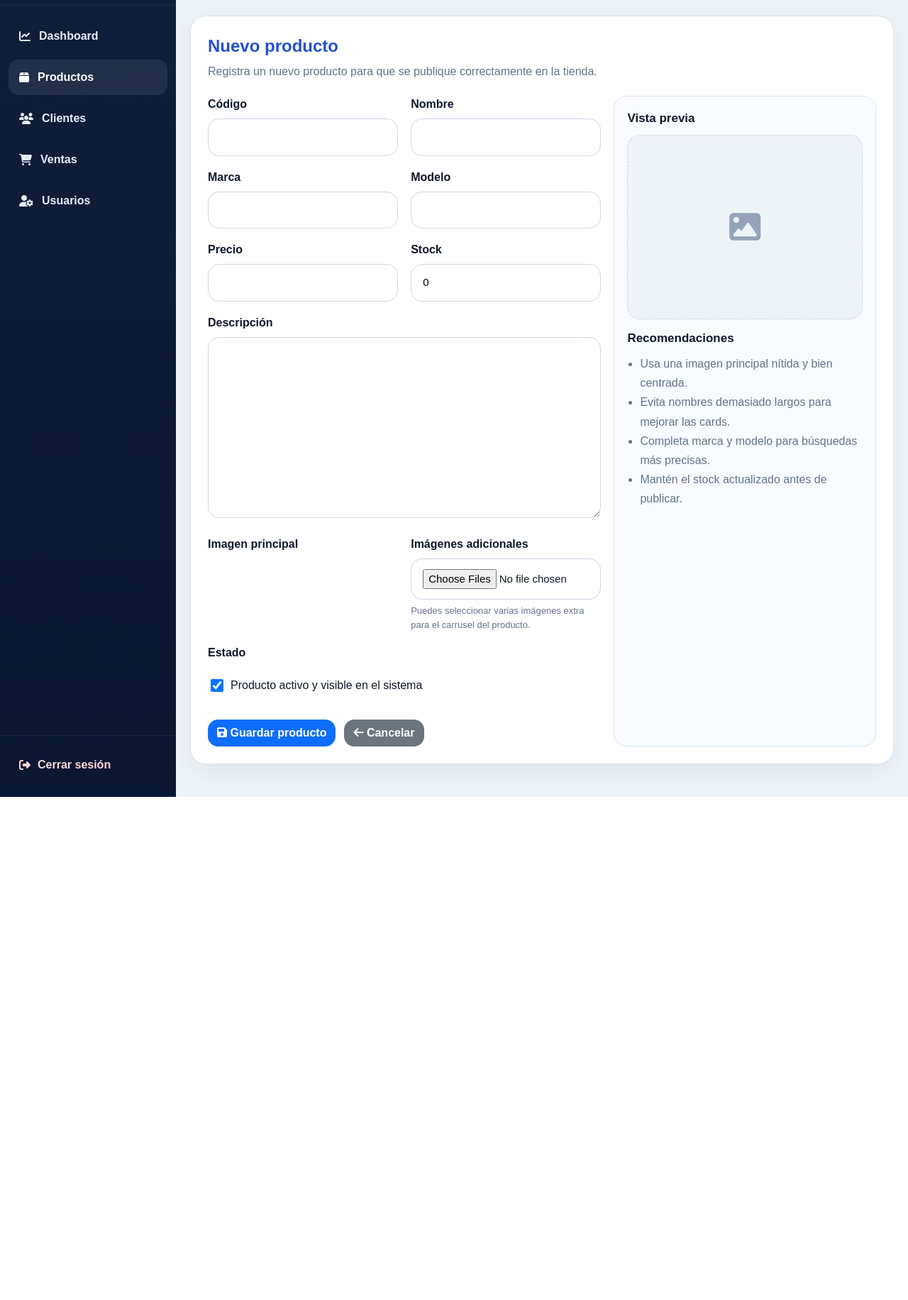
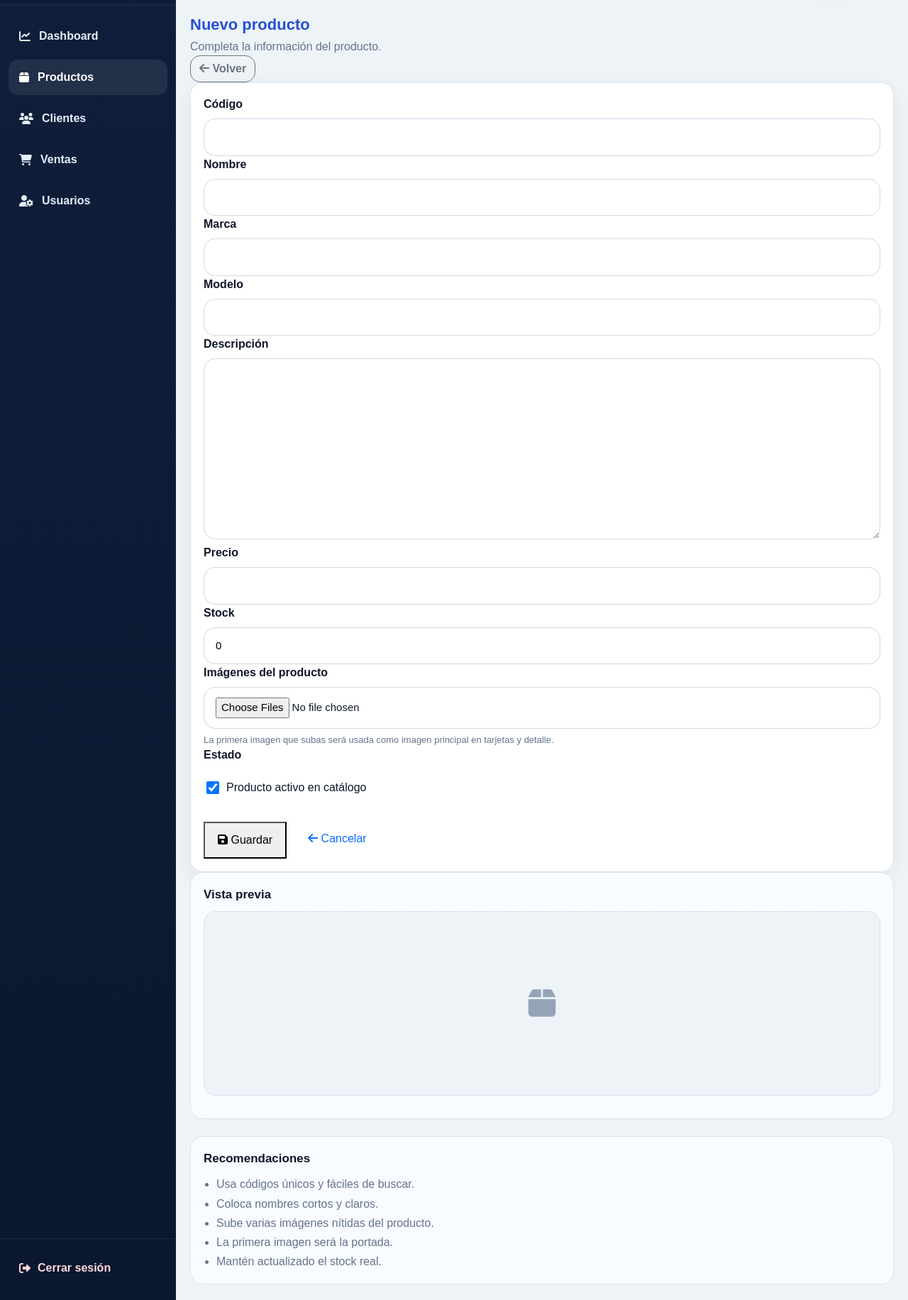
Before and after one commit to gregorferpro/Tienda2, a Django app: page /tienda/productos/nuevo/ in a window 1280 px wide. Shown: the part 73-1905 px from the top of the page at 71% size. Before the commit the page ends 1196 px from the top, so only its background shows below. Run offline with Django 5.2, Linux system fonts and the light colour scheme; the visitor is signed in with stand-in values (Sample User, id 1).

Commit message:
Corrige carga de imagenes de productos en dashboard y catalogo

```diff
--- a/config/urls.py
+++ b/config/urls.py
@@ -1,36 +1,25 @@
-"""
-URL configuration for config project.
-
-The `urlpatterns` list routes URLs to views. For more information please see:
-    https://docs.djangoproject.com/en/5.0/topics/http/urls/
-Examples:
-Function views
-    1. Add an import:  from my_app import views
-    2. Add a URL to urlpatterns:  path('', views.home, name='home')
-Class-based views
-    1. Add an import:  from other_app.views import Home
-    2. Add a URL to urlpatterns:  path('', Home.as_view(), name='home')
-Including another URLconf
-    1. Import the include() function: from django.urls import include, path
-    2. Add a URL to urlpatterns:  path('blog/', include('blog.urls'))
-"""
 from django.conf import settings
-from django.conf.urls.static import static
 from django.contrib import admin
 from django.contrib.auth import views as auth_views
-from django.urls import path, include
+from django.urls import include, path, re_path
+from django.views.static import serve
+
 from cuentas import views as cuentas_views
 
 urlpatterns = [
     path('admin/', admin.site.urls),
     path('crear-admin-render/', cuentas_views.crear_admin_render, name='crear_admin_render'),
     path('configurar-google-render/', cuentas_views.configurar_google_render, name='configurar_google_render'),
+
     path('', include('cuentas.urls')),
     path('tienda/', include('tienda.urls')),
+
     path('login/', auth_views.LoginView.as_view(template_name='registration/login.html'), name='login'),
     path('logout/', auth_views.LogoutView.as_view(), name='logout'),
     path('accounts/', include('allauth.urls')),
 ]
 
-if settings.DEBUG:
-    urlpatterns += static(settings.MEDIA_URL, document_root=settings.MEDIA_ROOT)
+# Servir media también en Render
+urlpatterns += [
+    re_path(r'^media/(?P<path>.*)$', serve, {'document_root': settings.MEDIA_ROOT}),
+]
--- a/templates/tienda/producto_form.html
+++ b/templates/tienda/producto_form.html
@@ -1,130 +1,154 @@
 {% extends 'base.html' %}
+{% load static %}
 
 {% block title %}{{ titulo }}{% endblock %}
 
 {% block content %}
+<div class="form-page">
     <div class="form-shell">
-    <div class="panel-card mb-4">
-        <div class="panel-title">{{ titulo }}</div>
-        <div class="panel-subtitle">
-            {% if producto %}
-                Actualiza la información del producto, las imágenes y su disponibilidad en catálogo.
-            {% else %}
-                Registra un nuevo producto para que se publique correctamente en la tienda.
-            {% endif %}
+        <div class="form-header">
+            <div>
+                <h2 class="section-title mb-1">{{ titulo }}</h2>
+                <p class="section-subtitle mb-0">Completa la información del producto.</p>
+            </div>
+            <a href="{% url 'productos_list' %}" class="btn btn-outline-secondary">
+                <i class="fa-solid fa-arrow-left"></i> Volver
+            </a>
         </div>
 
-        <div class="form-layout-split">
-            <div class="panel-card form-panel-reset">
+        <div class="form-layout">
+            <div class="page-card">
                 <form method="post" enctype="multipart/form-data" novalidate>
                     {% csrf_token %}
 
-                    <div class="field-grid">
+                    <div class="form-grid">
                         <div class="field-group">
                             <label class="field-label" for="{{ form.codigo.id_for_label }}">Código</label>
                             {{ form.codigo }}
-                            {% if form.codigo.errors %}<div class="field-error">{{ form.codigo.errors|join:", " }}</div>{% endif %}
+                            {% if form.codigo.errors %}
+                                <div class="field-error">{{ form.codigo.errors|join:", " }}</div>
+                            {% endif %}
                         </div>
 
                         <div class="field-group">
                             <label class="field-label" for="{{ form.nombre.id_for_label }}">Nombre</label>
                             {{ form.nombre }}
-                            {% if form.nombre.errors %}<div class="field-error">{{ form.nombre.errors|join:", " }}</div>{% endif %}
+                            {% if form.nombre.errors %}
+                                <div class="field-error">{{ form.nombre.errors|join:", " }}</div>
+                            {% endif %}
                         </div>
 
                         <div class="field-group">
                             <label class="field-label" for="{{ form.marca.id_for_label }}">Marca</label>
                             {{ form.marca }}
-                            {% if form.marca.errors %}<div class="field-error">{{ form.marca.errors|join:", " }}</div>{% endif %}
+                            {% if form.marca.errors %}
+                                <div class="field-error">{{ form.marca.errors|join:", " }}</div>
+                            {% endif %}
                         </div>
 
                         <div class="field-group">
                             <label class="field-label" for="{{ form.modelo.id_for_label }}">Modelo</label>
                             {{ form.modelo }}
-                            {% if form.modelo.errors %}<div class="field-error">{{ form.modelo.errors|join:", " }}</div>{% endif %}
+                            {% if form.modelo.errors %}
+                                <div class="field-error">{{ form.modelo.errors|join:", " }}</div>
+                            {% endif %}
+                        </div>
+
+                        <div class="field-group full">
+                            <label class="field-label" for="{{ form.descripcion.id_for_label }}">Descripción</label>
+                            {{ form.descripcion }}
+                            {% if form.descripcion.errors %}
+                                <div class="field-error">{{ form.descripcion.errors|join:", " }}</div>
+                            {% endif %}
                         </div>
 
                         <div class="field-group">
                             <label class="field-label" for="{{ form.precio.id_for_label }}">Precio</label>
                             {{ form.precio }}
-                            {% if form.precio.errors %}<div class="field-error">{{ form.precio.errors|join:", " }}</div>{% endif %}
+                            {% if form.precio.errors %}
+                                <div class="field-error">{{ form.precio.errors|join:", " }}</div>
+                            {% endif %}
                         </div>
 
                         <div class="field-group">
                             <label class="field-label" for="{{ form.stock.id_for_label }}">Stock</label>
                             {{ form.stock }}
-                            {% if form.stock.errors %}<div class="field-error">{{ form.stock.errors|join:", " }}</div>{% endif %}
+                            {% if form.stock.errors %}
+                                <div class="field-error">{{ form.stock.errors|join:", " }}</div>
+                            {% endif %}
                         </div>
 
                         <div class="field-group full">
-                            <label class="field-label" for="{{ form.descripcion.id_for_label }}">Descripción</label>
-                            {{ form.descripcion }}
-                            {% if form.descripcion.errors %}<div class="field-error">{{ form.descripcion.errors|join:", " }}</div>{% endif %}
+                            <label class="field-label" for="id_imagenes_extra">Imágenes del producto</label>
+                            <input type="file" name="imagenes_extra" id="id_imagenes_extra" multiple>
+                            <div class="field-help">
+                                La primera imagen que subas será usada como imagen principal en tarjetas y detalle.
                             </div>
-
-                        <div class="field-group">
-                            <label class="field-label" for="{{ form.imagen.id_for_label }}">Imagen principal</label>
-                            {{ form.imagen }}
-                            {% if form.imagen.errors %}<div class="field-error">{{ form.imagen.errors|join:", " }}</div>{% endif %}
-                        </div>
-
-                        <div class="field-group">
-                            <label class="field-label" for="imagenes_extra">Imágenes adicionales</label>
-                            <input type="file" name="imagenes_extra" id="imagenes_extra" multiple>
-                            <div class="field-help">Puedes seleccionar varias imágenes extra para el carrusel del producto.</div>
                         </div>
 
                         <div class="field-group full">
                             <label class="field-label">Estado</label>
                             <div class="checkbox-wrap">
                                 {{ form.activo }}
-                                <span>Producto activo y visible en el sistema</span>
+                                <span>Producto activo en catálogo</span>
                             </div>
-                            {% if form.activo.errors %}<div class="field-error">{{ form.activo.errors|join:", " }}</div>{% endif %}
+                            {% if form.activo.errors %}
+                                <div class="field-error">{{ form.activo.errors|join:", " }}</div>
+                            {% endif %}
                         </div>
                     </div>
 
                     <div class="actions">
-                        <button type="submit" class="btn btn-primary">
-                            <i class="fa-solid fa-floppy-disk"></i> Guardar producto
+                        <button type="submit" class="btn-main btn-save">
+                            <i class="fa-solid fa-floppy-disk"></i>
+                            Guardar
                         </button>
-                        <a href="{% url 'productos_list' %}" class="btn btn-secondary">
-                            <i class="fa-solid fa-arrow-left"></i> Cancelar
+
+                        <a href="{% url 'productos_list' %}" class="btn-main btn-cancel">
+                            <i class="fa-solid fa-arrow-left"></i>
+                            Cancelar
                         </a>
                     </div>
                 </form>
             </div>
 
-            <div class="side-box">
+            <div>
+                <div class="side-box mb-4">
                     <div class="side-title">Vista previa</div>
 
                     <div class="preview-main">
-                    {% if producto and producto.imagen %}
-                        <img src="{{ producto.imagen.url }}" alt="{{ producto.nombre }}">
+                        {% with imagen_principal=producto.imagenes_extra.first %}
+                            {% if producto and imagen_principal %}
+                                <img src="{{ imagen_principal.imagen.url }}" alt="{{ producto.nombre }}">
                             {% else %}
-                        <i class="fa-solid fa-image preview-icon"></i>
+                                <i class="fa-solid fa-box preview-icon"></i>
                             {% endif %}
+                        {% endwith %}
                     </div>
 
-                {% if producto and producto.productoimagen_set.all %}
-                    <div class="thumb-grid mb-3">
-                        {% for img in producto.productoimagen_set.all %}
+                    {% if producto and producto.imagenes_extra.all %}
+                    <div class="thumb-grid">
+                        {% for img in producto.imagenes_extra.all %}
                             <div class="thumb">
-                                <img src="{{ img.imagen.url }}" alt="Imagen extra {{ forloop.counter }}">
+                                <img src="{{ img.imagen.url }}" alt="Imagen extra">
                             </div>
                         {% endfor %}
                     </div>
                     {% endif %}
+                </div>
 
+                <div class="side-box">
                     <div class="side-title">Recomendaciones</div>
                     <ul class="muted-list">
-                    <li>Usa una imagen principal nítida y bien centrada.</li>
-                    <li>Evita nombres demasiado largos para mejorar las cards.</li>
-                    <li>Completa marca y modelo para búsquedas más precisas.</li>
-                    <li>Mantén el stock actualizado antes de publicar.</li>
+                        <li>Usa códigos únicos y fáciles de buscar.</li>
+                        <li>Coloca nombres cortos y claros.</li>
+                        <li>Sube varias imágenes nítidas del producto.</li>
+                        <li>La primera imagen será la portada.</li>
+                        <li>Mantén actualizado el stock real.</li>
                     </ul>
                 </div>
             </div>
         </div>
     </div>
+</div>
 {% endblock %}
--- a/tienda/views.py
+++ b/tienda/views.py
@@ -3,7 +3,7 @@ from decimal import Decimal
 from django.contrib import messages
 from django.contrib.auth.decorators import login_required, user_passes_test
 from django.db import transaction
-from django.db.models import Q
+from django.db.models import Prefetch, Q
 from django.db.models.deletion import ProtectedError
 from django.shortcuts import get_object_or_404, redirect, render
 
@@ -41,7 +41,13 @@ def obtener_carrito(request):
 
 def catalogo_cliente(request):
     q = request.GET.get('q', '').strip()
-    productos = Producto.objects.filter(activo=True).order_by('-id')
+
+    productos = (
+        Producto.objects
+        .filter(activo=True)
+        .prefetch_related('imagenes_extra')
+        .order_by('-id')
+    )
 
     if q:
         productos = productos.filter(
@@ -58,7 +64,11 @@ def catalogo_cliente(request):
 
 
 def detalle_producto_cliente(request, pk):
-    producto = get_object_or_404(Producto, pk=pk, activo=True)
+    producto = get_object_or_404(
+        Producto.objects.prefetch_related('imagenes_extra'),
+        pk=pk,
+        activo=True
+    )
     return render(request, 'tienda/detalle_producto_cliente.html', {
         'producto': producto
     })
@@ -101,7 +111,11 @@ def carrito(request):
     total = Decimal('0.00')
 
     for pk, data in carrito_data.items():
-        producto = get_object_or_404(Producto, pk=int(pk), activo=True)
+        producto = get_object_or_404(
+            Producto.objects.prefetch_related('imagenes_extra'),
+            pk=int(pk),
+            activo=True
+        )
         subtotal = producto.precio * data['cantidad']
         total += subtotal
 
@@ -130,7 +144,11 @@ def checkout(request):
     total = Decimal('0.00')
 
     for pk, data in carrito_data.items():
-        producto = get_object_or_404(Producto, pk=int(pk), activo=True)
+        producto = get_object_or_404(
+            Producto.objects.prefetch_related('imagenes_extra'),
+            pk=int(pk),
+            activo=True
+        )
         subtotal = producto.precio * data['cantidad']
         total += subtotal
 
@@ -215,7 +233,13 @@ def factura_view(request, pk):
 @user_passes_test(es_staff_o_superuser)
 def productos_list(request):
     q = request.GET.get('q', '').strip()
-    productos = Producto.objects.all().order_by('-id')
+
+    productos = (
+        Producto.objects
+        .prefetch_related('imagenes_extra')
+        .all()
+        .order_by('-id')
+    )
 
     if q:
         productos = productos.filter(
@@ -237,7 +261,10 @@ def productos_list(request):
 @login_required
 @user_passes_test(es_staff_o_superuser)
 def producto_detail(request, pk):
-    producto = get_object_or_404(Producto, pk=pk)
+    producto = get_object_or_404(
+        Producto.objects.prefetch_related('imagenes_extra'),
+        pk=pk
+    )
     return render(request, 'tienda/producto_detail.html', {'producto': producto})
 
 
@@ -272,7 +299,10 @@ def producto_create(request):
 @login_required
 @user_passes_test(solo_superuser)
 def producto_update(request, pk):
-    producto = get_object_or_404(Producto, pk=pk)
+    producto = get_object_or_404(
+        Producto.objects.prefetch_related('imagenes_extra'),
+        pk=pk
+    )
 
     if request.method == 'POST':
         form = ProductoForm(request.POST, request.FILES, instance=producto)
```
Also changed, not shown: templates/tienda/catalogo_cliente.html (+56 -17 lines), templates/tienda/partials/productos_grid.html (+23 -15 lines), templates/tienda/producto_detail.html (+24 -18 lines), media/productos/15.jpg (added), media/productos/extra/115.jpg (added), media/productos/extra/115_Fp86zgY.jpg (added), media/productos/extra/115_vWoKTJ8.jpg (added), media/productos/extra/15.jpg (added), media/productos/extra/15_aPmeDvm.jpg (added), media/productos/extra/15_slzUPAV.jpg (added), media/productos/extra/15a.jpg (added), media/productos/extra/15a_6RslWc9.jpg (added), media/productos/extra/15a_WxNt9ey.jpg (added), media/productos/extra/iphone-12.png (added), 3 more files. Lines whose indentation alone changed are shown as unchanged.
